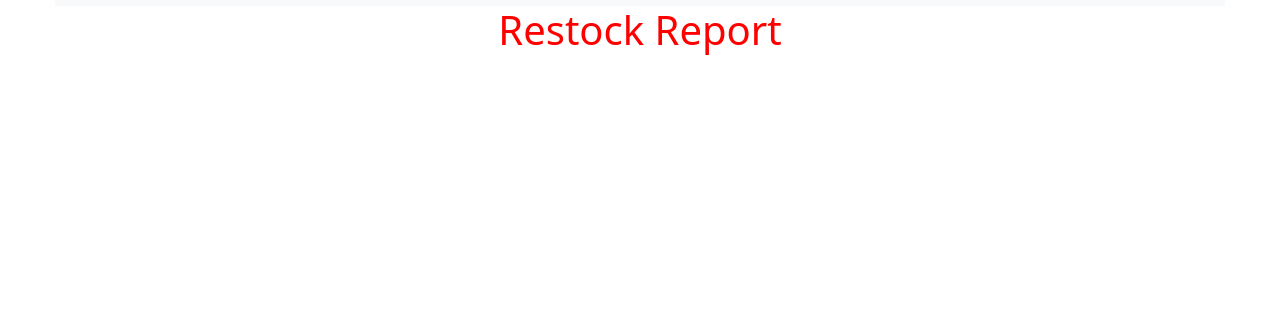
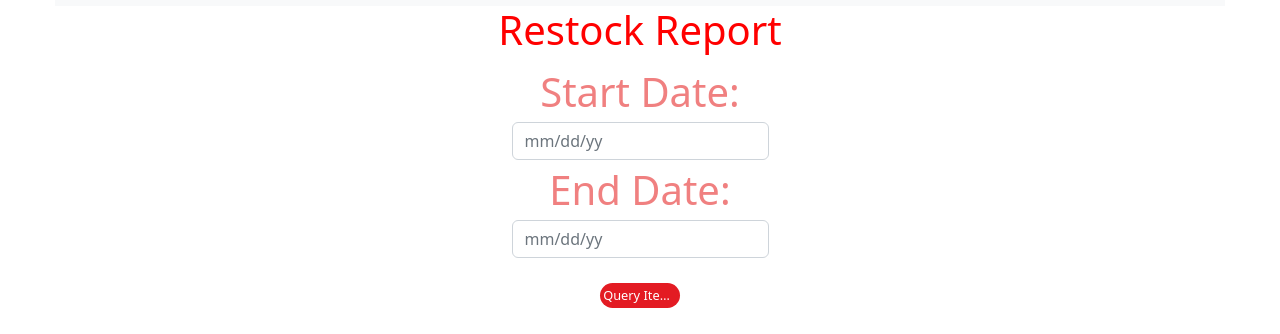
Before and after one commit to CSCE315-Spring23/CSCE_315_Team_64_Project3, a React (Create React App) app in the folder client/: page /rrep in a window 1280 px wide. Shown: the part 408-742 px from the top of the page. Built offline with nearby package versions, Linux system fonts and the light colour scheme; no server answers.

Commit message:
added dates in Excess and restock report

```diff
--- a/client/src/pages/ExcessReport.jsx
+++ b/client/src/pages/ExcessReport.jsx
@@ -8,7 +8,19 @@ import { Form, Button, Table } from "react-bootstrap";
 
 function ExcessReport() {
   const [hasExcess, setHasExcess] = useState([{ Item: "Item", Quantity: "0" }, { Item: "Item", Quantity: "0" }]);
+  const [startDate, setStartDate] = useState("1/1/2020")
+  const [endDate, setEndDate] = useState("4/1/2023")
 
+  const changeStartDate = (event) => {
+    setStartDate(event.target.value);
+    console.log(startDate)
+  }
+
+  const changeEndDate = (event) => {
+    setEndDate(event.target.value);
+  }
+  function handleItems() {
+  }
   return (
     <MainLayout>
       <div className="App">
@@ -16,6 +28,25 @@ function ExcessReport() {
         <header className="App-header" style={{color: "black"}}>
 
           <h1 class="inv">Excess Report</h1>
+          <Form>
+            <Form.Group controlId="formStartDate">
+                <Form.Label class="product">Start Date:</Form.Label>
+                <Form.Control onChange = {changeStartDate} type="text" placeholder="mm/dd/yy" name="startDate" />
+            </Form.Group>
+
+            <Form.Group controlId="formEndDate">
+                <Form.Label class="product">End Date:</Form.Label>
+                <Form.Control onChange = {changeEndDate} type="text" placeholder="mm/dd/yy" name="endDate" />
+            </Form.Group>
+            <Form.Group>
+                <span></span>
+            </Form.Group>
+            <div class="addButton"></div>
+            <Button  onClick = {handleItems} class="btn btn-primary btn-lg btn-block" >
+                Query Excess Items
+            </Button>
+            <div class="addButton"></div>
+          </Form>
           <table>
             <tr>
               <th>Item</th>
--- a/client/src/pages/RestockReport.jsx
+++ b/client/src/pages/RestockReport.jsx
@@ -8,6 +8,19 @@ import { Form, Button, Table } from "react-bootstrap";
 
 function RestockItems() {
   const [needsRestock, setNeedsRestock] = useState([{ Item: "Item", Quantity: "0" }, { Item: "Item", Quantity: "0" }]);
+  const [startDate, setStartDate] = useState("1/1/2020")
+  const [endDate, setEndDate] = useState("4/1/2023")
+
+  const changeStartDate = (event) => {
+    setStartDate(event.target.value);
+    console.log(startDate)
+  }
+
+  const changeEndDate = (event) => {
+    setEndDate(event.target.value);
+  }
+  function handleItems() {
+  }
 
   return (
     <MainLayout>
@@ -16,6 +29,25 @@ function RestockItems() {
         <header className="App-header" style={{color: "black"}}>
 
           <h1 class="inv">Restock Report</h1>
+          <Form>
+            <Form.Group controlId="formStartDate">
+                <Form.Label class="product">Start Date:</Form.Label>
+                <Form.Control onChange = {changeStartDate} type="text" placeholder="mm/dd/yy" name="startDate" />
+            </Form.Group>
+
+            <Form.Group controlId="formEndDate">
+                <Form.Label class="product">End Date:</Form.Label>
+                <Form.Control onChange = {changeEndDate} type="text" placeholder="mm/dd/yy" name="endDate" />
+            </Form.Group>
+            <Form.Group>
+                <span></span>
+            </Form.Group>
+            <div class="addButton"></div>
+            <Button  onClick = {handleItems} class="btn btn-primary btn-lg btn-block" >
+                Query Items to Restock
+            </Button>
+            <div class="addButton"></div>
+          </Form>
           <table>
             <tr>
               <th>Item</th>
```
